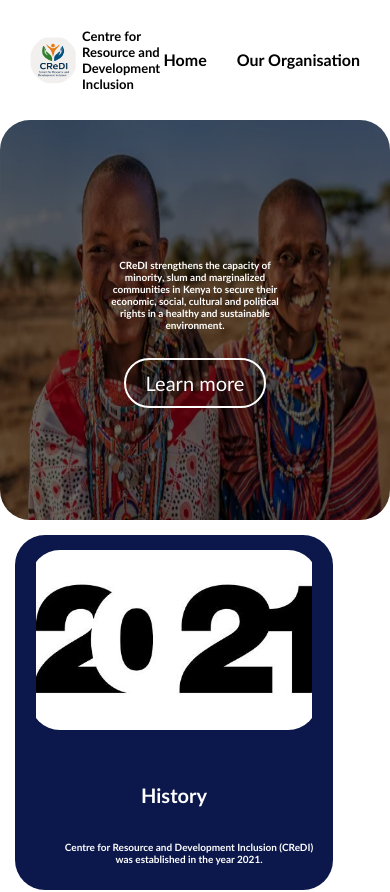
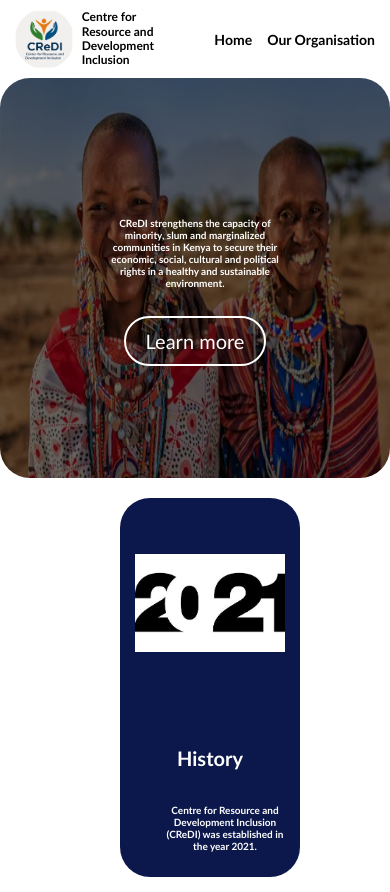
Before and after one commit to charlesdete/CrediScratch, a React (Create React App) app: page / in a window 390 px wide. Shown: the top 892 px of the page. Built offline with nearby package versions, Linux system fonts and the light colour scheme; no server answers.

Commit message:
screen adaptivity

```diff
--- a/src/navbar.css
+++ b/src/navbar.css
@@ -2,9 +2,10 @@
   height: 12vh;
   display: flex;
   align-items: center;
-  /* Push links to left, logo to right */
-  padding: 20px; /* Optional side spacing */
+  padding: 20px;
 }
+
+/* Inner container */
 .navbar-contents {
   margin-left: 100px;
   margin-right: 100px;
@@ -14,63 +15,63 @@
   width: 100%;
 }
 
+/* Logo */
 .logo {
   display: flex;
   align-items: center;
-  gap: 5px;
+  gap: 8px;
 }
-img {
+
+.logo img {
   height: 60px;
   width: 60px;
-  background-image: url(images/credilogo.png);
-  background-size: cover;
-  background-position: center;
-  align-items: center;
-  border-color: none;
+  object-fit: contain;
 }
+
 .logo h1 {
-  font-size: small;
-  display: flex;
-  font-family:'Gill Sans', 'Gill Sans MT', Calibri, 'Trebuchet MS', sans-serif;
+  font-size: 14px;
+  font-family: 'Gill Sans', 'Gill Sans MT', Calibri, 'Trebuchet MS', sans-serif;
   font-weight: 700;
 }
+
+/* Links */
 .links {
   display: flex;
   align-items: center;
 }
 
-ul {
+.links ul {
   display: flex;
-  gap: 30px; /* Space between nav items */
+  gap: 30px;
   list-style: none;
   margin: 0;
   padding: 0;
 }
-.links ul li a,
-.links ul li Link {
+
+.links ul li a {
   cursor: pointer;
-  text-decoration: none; /* optional: remove underline */
-  color: inherit; /* optional: keep same text color */
-  font-family:'Gill Sans', 'Gill Sans MT', Calibri, 'Trebuchet MS', sans-serif;
+  text-decoration: none;
+  color: inherit;
+  font-family: 'Gill Sans', 'Gill Sans MT', Calibri, 'Trebuchet MS', sans-serif;
   font-weight: 700;
   font-size: 16px;
-  transition: color 0.3s ease; /* smooth hover effect */
+  transition: color 0.3s ease;
 }
 
-.links ul li a:hover,
-.links ul li Link:hover {
-  color: rgb(15, 60, 129); /* change color on hover */
+.links ul li a:hover {
+  color: rgb(15, 60, 129);
 }
-/* navbar.css */
+
+/* Dropdowns */
 .navbar ul li {
-  position: relative; /* needed for absolute child */
+  position: relative;
 }
 
 .dropdownProfile,
 .dropdown {
   display: none;
   position: absolute;
-  top: 100%; /* show below the parent li */
+  top: 100%;
   left: 0;
   background: white;
   padding: 10px;
@@ -81,34 +82,50 @@ ul {
 .navbar ul li:hover .dropdownProfile,
 .navbar ul li:hover .dropdown {
   display: block;
-  cursor: pointer;
 }
 
+/* =========================
+   MOBILE (Phones)
+   ========================= */
+@media screen and (max-width: 540px) {
+  .navbar {
+    height: auto;
+    padding: 15px;
+  }
 
-/* For Mobile */
-@media screen and (max-width: 540px) {
-    .navbar {
-        height:80px;
+  .navbar-contents {
+    margin-left: 0;
+    margin-right: 0;
+  }
 
-    }
+  .logo h1 {
+    font-size: 12px;
+    line-height: 1.2;
+  }
 
-    .logo{
-      display: flex;
-      left: 30px;
-      position: absolute;
-    }
-    .links{
-      display: flex;
-      right: 30px;
-      position: absolute;
-    }
+  .links ul {
+    gap: 15px;
+  }
 
-
+  .links ul li a {
+    font-size: 14px;
+  }
 }
 
-/* For Tablets */
-@media screen and (min-width: 540px) and (max-width: 780px) {
-    .navbar {
-        width: 600px;
-    }
+/* =========================
+   TABLETS
+   ========================= */
+@media screen and (min-width: 541px) and (max-width: 780px) {
+  .navbar-contents {
+    margin-left: 40px;
+    margin-right: 40px;
+  }
+
+  .logo h1 {
+    font-size: 13px;
+  }
+
+  .links ul {
+    gap: 20px;
+  }
 }
--- a/src/section1.css
+++ b/src/section1.css
@@ -21,7 +21,7 @@
   gap: 20px;
   justify-content: space-between;
   border-radius: 30px;
-  width: 100%;
+  width: 90%;
   transition: transform 0.3s ease;
 }
 
@@ -59,13 +59,14 @@
    ========================= */
 @media screen and (max-width: 540px) {
   .Section1 {
-    margin-left: 0;
-    margin-right: 0;
-    padding: 15px;
+    margin-left: 1;
+    margin-right: 1;
+    padding: 20px;
   }
 
   .card {
-    width:80% ;
+    width:100% ;
+
     flex-direction: column;
     text-align: center;
 
```
